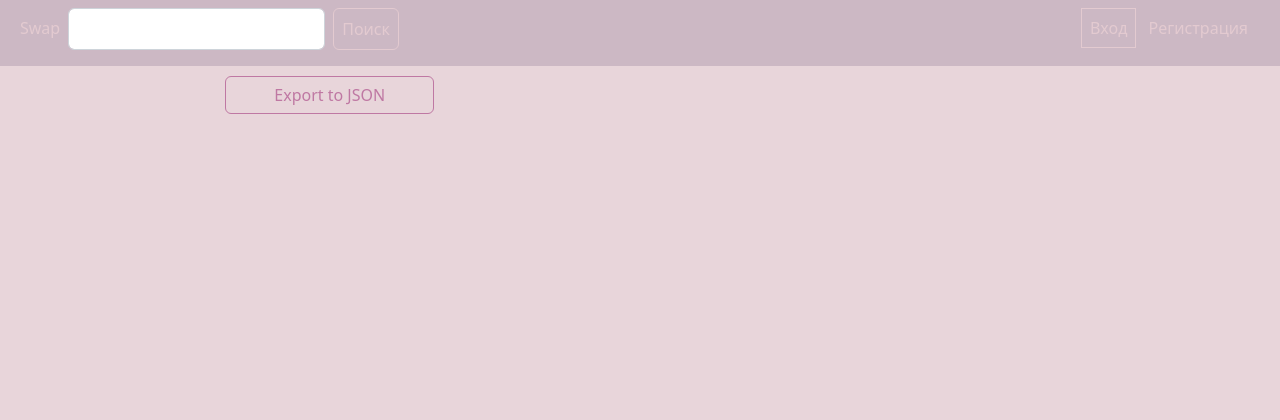
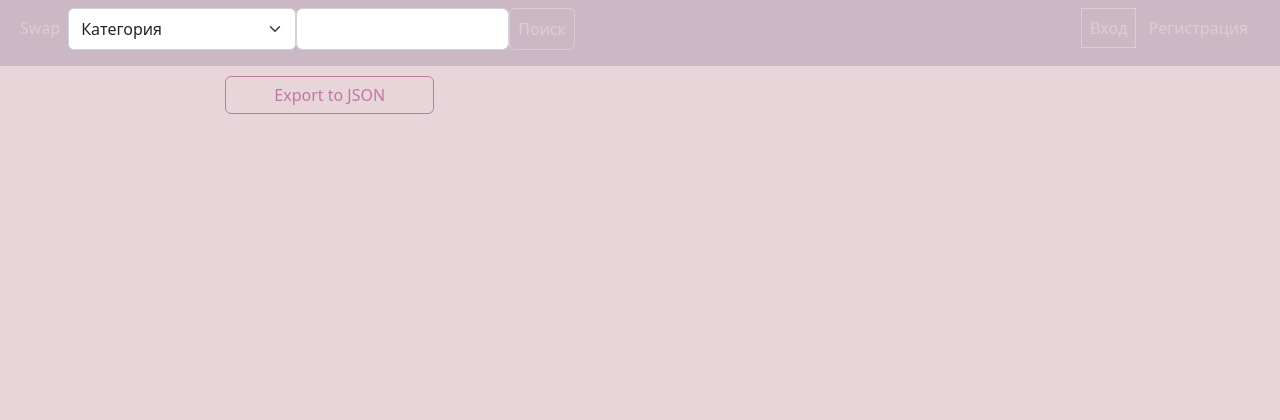
Before and after one commit to moevm/nosql2h22-swap, a Django app: page /home/ in a window 1280 px wide. Shown: the top 420 px of the page. Run offline with Django 4.2, Linux system fonts and the light colour scheme; data that the repository does not hold is empty; some web fonts are replaced.

Commit message:
add category seacrh

```diff
--- a/exchange_site/templates/inc/_header.html
+++ b/exchange_site/templates/inc/_header.html
@@ -14,7 +14,15 @@
           </li>
           <li class="nav-item">
             <form class="d-flex" role="search" action="{% url 'search' %}" method="get">
-              <input class="form-control me-2" type="text" placeholder="" aria-label="Search" name="search">
+              <select class="form-select sel-input shadow-none" aria-label="Default select example" name="category">
+                <option selected>Категория</option>
+                <option value="Мебель">Мебель</option>
+                <option value="Одежда">Одежда</option>
+                <option value="Бытовая техника">Бытовая техника</option>
+                <option value="Посуда">Посуда</option>
+                <option value="Продукты">Продукты</option>
+              </select>
+              <input class="form-control search-input shadow-none" type="text" placeholder="" aria-label="Search" name="search">
               <button class="btn reg-button " type="submit">Поиск</button>
             </form>
           </li>
```
